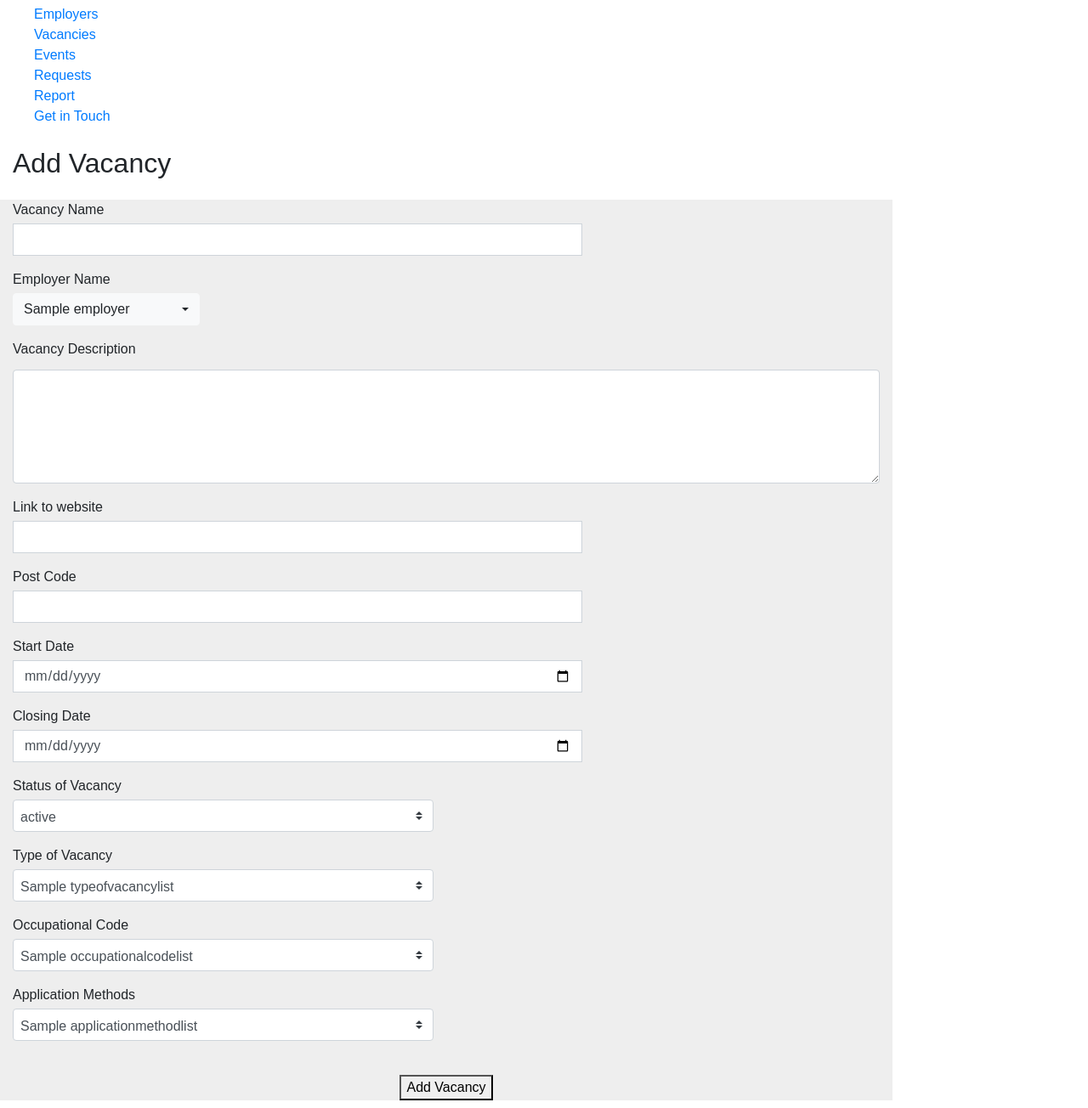
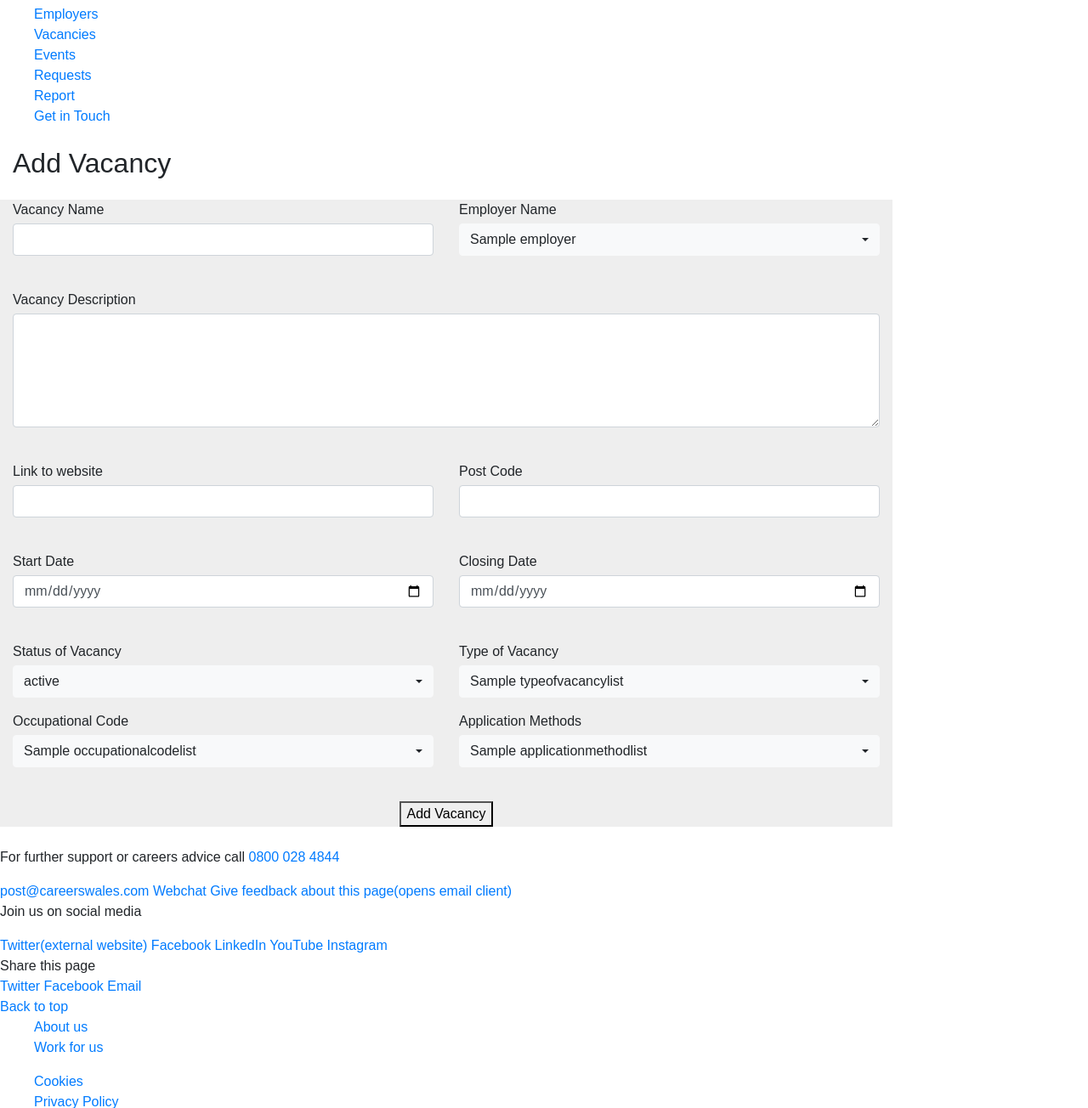
Before and after one commit to krzysztof-rachwal/Masters-Dissertation, a Spring Boot app: page /add-vacancy in a window 1280 px wide. Shown: the part 871-2175 px from the top of the page at 85% size. Run offline with Spring Boot 4, Linux system fonts and the light colour scheme; tables that the repository leaves empty hold one stand-in row (values such as "Sample post"); some of the project's set-up classes (security, data sources, template engines, error pages and the like) are left out, and stand-ins take their place; some libraries are stand-ins or nearby versions.

Commit message:
fix the add vacancy page design

```diff
--- a/src/main/resources/templates/addVacancyPage.html
+++ b/src/main/resources/templates/addVacancyPage.html
@@ -31,104 +31,102 @@
 
     <form>
         <div class="container-fluid">
-            <div class="row">
-                <div class="col-md-8">
+            <div class="row mb-4">
+                <div class="col-md-6">
                     <div class="form-group">
-                        <label for="vacancy-name" class="  mb-1">Vacancy Name</label>
-                        <input type="text" class="form-control input-border" id="vacancy-name">
+                        <label for="vacancy-name" class="mb-1">Vacancy Name</label>
+                        <input type="text" class="form-control w-100" id="vacancy-name">
                     </div>
                 </div>
-            </div>
-            <div class="row">
-                <div class="col-md-8">
+
+                <div class="col-md-6">
                     <div class="form-group">
                         <label for="employer-name" class="mb-1">Employer Name</label><br>
-                        <select class="selectpicker" data-live-search="true" id="employer-name">
+                        <select class="selectpicker" data-width="100%" data-live-search="true" id="employer-name">
                             <option  th:each="employer : ${AllEmployerNamesAndIds}" th:value="${employer.getEmployerID()}" th:text="${employer.getEmployerName()}"></option>
                         </select>
                     </div>
                 </div>
             </div>
-            <div class="row">
+
+            <div class="row mb-4">
                 <div class="col-md-12">
                     <div class="form-group">
-                        <label for="vacancy-summary" class="  mb-1">Vacancy Description</label>
-                        <textarea class="form-control mt-2" id="vacancy-summary" rows="5"></textarea>
+                        <label for="vacancy-summary" class="mb-1">Vacancy Description</label>
+                        <textarea class="form-control" id="vacancy-summary" rows="5"></textarea>
                     </div>
                 </div>
             </div>
-            <div class="row">
-                <div class="col-md-8">
+
+            <div class="row mb-4">
+                <div class="col-md-6">
                     <div class="form-group">
-                        <label for="web-link" class="  mb-1">Link to website</label>
-                        <input type="text" class="form-control input-border" id="web-link">
+                        <label for="web-link" class="mb-1">Link to website</label>
+                        <input type="text" class="form-control w-100" id="web-link">
+                    </div>
+                </div>
+
+                <div class="col-md-6">
+                    <div class="form-group">
+                        <label for="post-code" class="mb-1">Post Code</label>
+                        <input type="text" class="form-control w-100" id="post-code">
                     </div>
                 </div>
             </div>
-            <div class="row">
-                <div class="col-md-8">
+
+            <div class="row mb-4">
+                <div class="col-md-6">
                     <div class="form-group">
-                        <label for="post-code" class="  mb-1">Post Code</label>
-                        <input type="text" class="form-control input-border" id="post-code">
+                        <label for="start-date" class="mb-1">Start Date</label>
+                        <input type="date" class="form-control w-100" id="start-date">
+                    </div>
+                </div>
+
+                <div class="col-md-6">
+                    <div class="form-group">
+                        <label for="closing-date" class="mb-1">Closing Date</label>
+                        <input type="date" class="form-control w-100" id="closing-date">
                     </div>
                 </div>
             </div>
-            <div class="row">
-                <div class="col-md-8">
-                    <div class="form-group">
-                        <label for="start-date" class="  mb-1">Start Date</label>
-                        <input type="date" class="form-control input-border" id="start-date">
-                    </div>
-                </div>
-            </div>
-            <div class="row">
-                <div class="col-md-8">
-                    <div class="form-group">
-                        <label for="closing-date" class="  mb-1">Closing Date</label>
-                        <input type="date" class="form-control input-border" id="closing-date">
-                    </div>
-                </div>
-            </div>
-            <div class="row">
+            <div class="row mb-4">
                 <div class="col-md-6">
                     <div class="form-group">
-                        <label for="vacancy-type" class="  mb-1">Status of Vacancy</label>
-                        <select class="custom-select p-2" id="vacancy-status">
+                        <label for="vacancy-type" class="mb-1">Status of Vacancy</label><br>
+                        <select class="selectpicker"  data-width="100%" id="vacancy-status">
                             <option th:each="vacancyStatus : ${allVacanciesStatus}" th:value="${vacancyStatus.getStatusOfVacancyID()}" th:text="${vacancyStatus.getStatusOfVacancyName()}"></option>
                         </select>
                     </div>
                 </div>
-            </div>
-            <div class="row">
+
                 <div class="col-md-6">
                     <div class="form-group">
-                        <label for="vacancy-type" class="  mb-1">Type of Vacancy</label>
-                        <select class="custom-select p-2" id="vacancy-type">
+                        <label for="vacancy-type" class="mb-1">Type of Vacancy</label><br>
+                        <select class="selectpicker"  data-width="100%" id="vacancy-type">
                             <option th:each="vacancyType : ${allVacanciesTypes}" th:value="${vacancyType.getTypeOfVacancyID()}" th:text="${vacancyType.getTypeOfVacancyName()}"></option>
                         </select>
                     </div>
                 </div>
-            </div>
-            <div class="row">
+
                 <div class="col-md-6">
                     <div class="form-group">
-                        <label for="occup-code" class="  mb-1">Occupational Code</label>
-                        <select class="custom-select p-2" id="occup-code">
+                        <label for="occup-code" class="mb-1">Occupational Code</label><br>
+                        <select class="selectpicker"   data-width="100%" id="occup-code">
                             <option th:each="vacancyOccupationalCode : ${allVacanciesOccupationalCodes}" th:value="${vacancyOccupationalCode.getOccupationalCodeID()}" th:text="${vacancyOccupationalCode.getOccupationalCodeName()}"></option>
                         </select>
                     </div>
                 </div>
-            </div>
-            <div class="row">
+
                 <div class="col-md-6">
                     <div class="form-group">
-                        <label for="appl-method" class="  mb-1">Application Methods</label>
-                        <select class="custom-select p-2" id="appl-method">
+                        <label for="appl-method" class="mb-1">Application Methods</label><br>
+                        <select class="selectpicker"   data-width="100%" id="appl-method">
                             <option th:each="vacancyApplicationMethods : ${allVacanciesApplicationMethods}" th:value="${vacancyApplicationMethods.getApplicationMethodID()}" th:text="${vacancyApplicationMethods.getApplicationMethodName()}"></option>
                         </select>
                     </div>
                 </div>
             </div>
+
             <div class="container my-4 text-center">
                 <button type="button" class="button--secondary text-center" onclick="createVacancy()">Add Vacancy</button>
             </div>
```
Also changed, not shown: src/main/resources/static/js/vacancy.js (+38 -15 lines).
